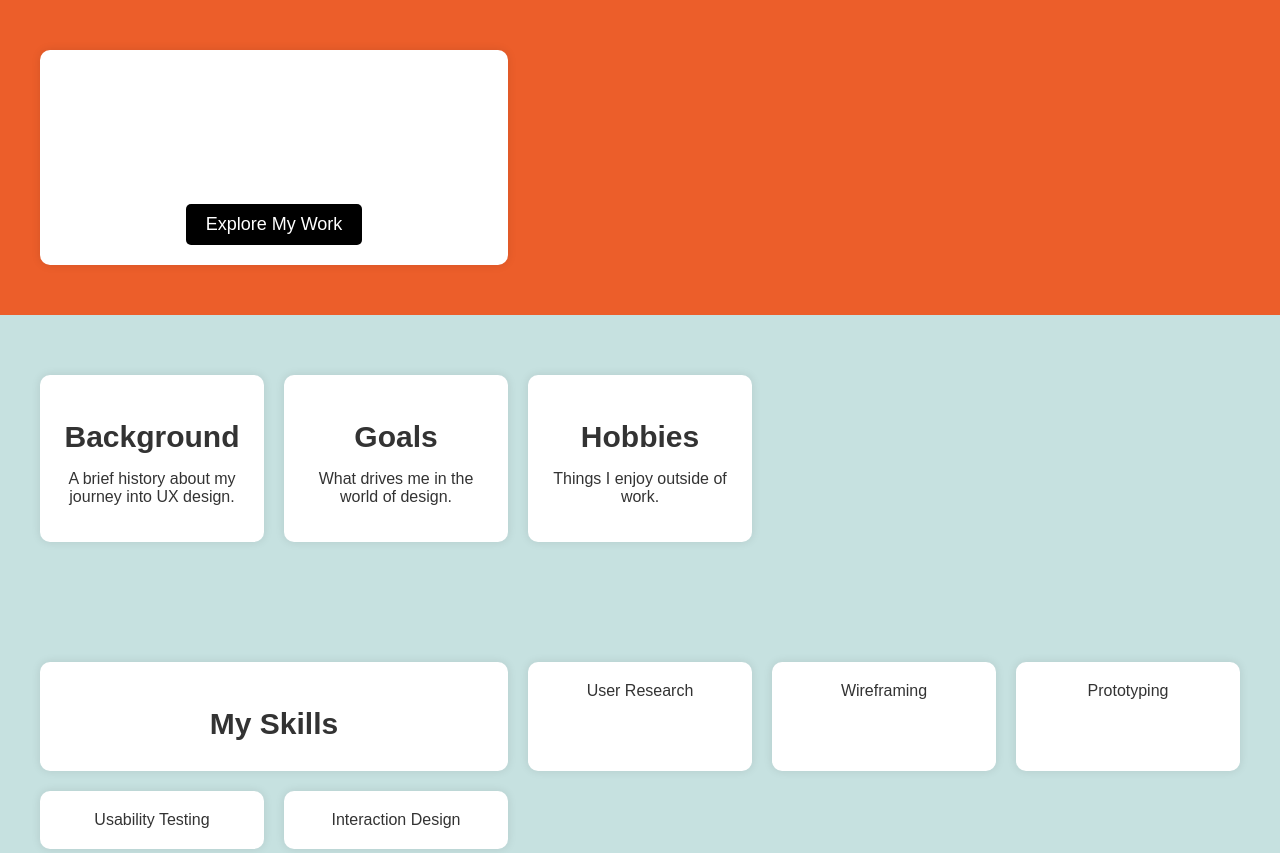
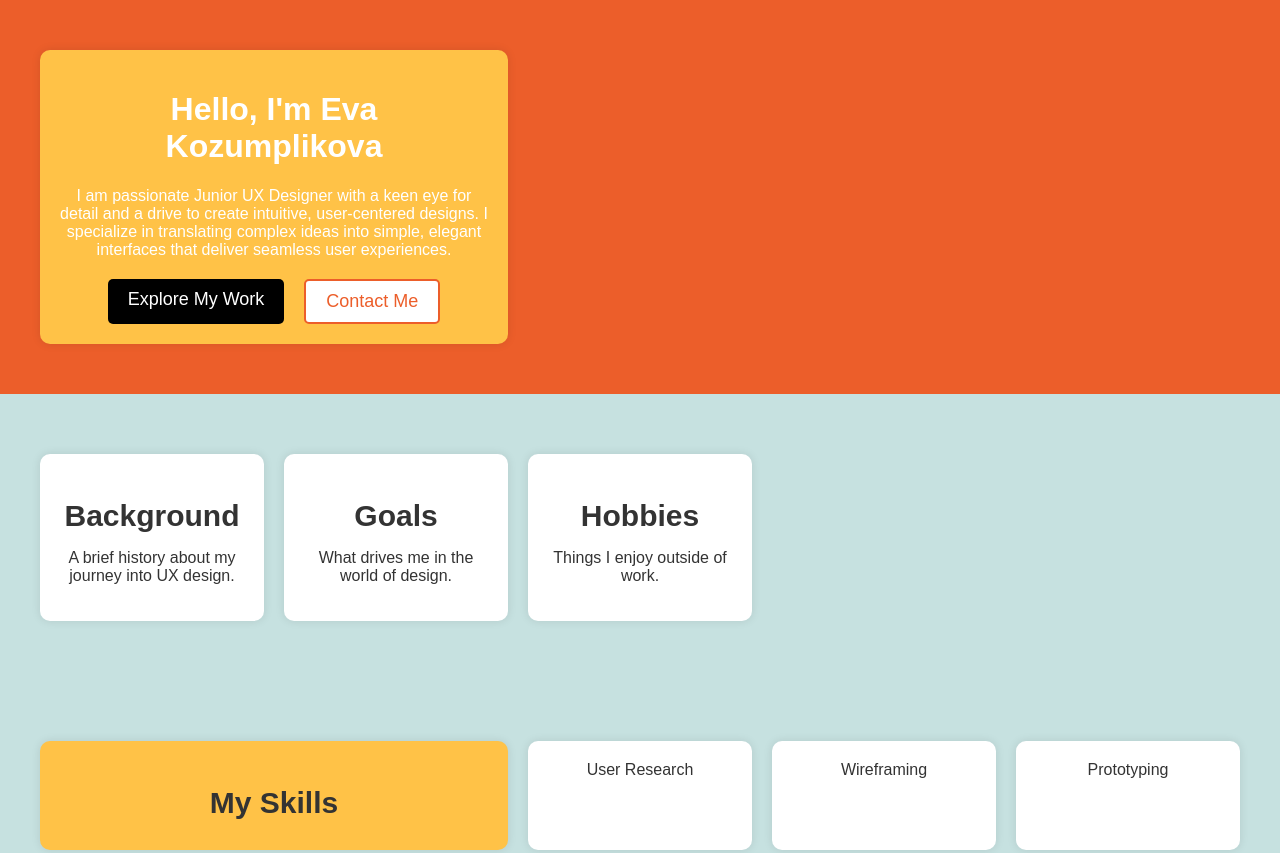
Before and after one commit to tibeva/Projekt-8, a plain HTML site: page index.html in a window 1280 px wide. Shown: the top 853 px of the page. Drawn offline with Linux system fonts and the light colour scheme.

Commit message:
1 commint 2 version

```diff
--- a/index.html
+++ b/index.html
@@ -10,9 +10,17 @@
     <header class="hero">
       <div class="bento-grid">
         <div class="box large">
-          <h1>Hello, I'm [Your Name]</h1>
-          <p>I create impactful user experiences that solve real problems.</p>
-          <a href="#portfolio" class="cta">Explore My Work</a>
+          <h1>Hello, I'm Eva Kozumplikova</h1>
+          <p>
+            I am passionate Junior UX Designer with a keen eye for detail and a
+            drive to create intuitive, user-centered designs. I specialize in
+            translating complex ideas into simple, elegant interfaces that
+            deliver seamless user experiences.
+          </p>
+          <div class="cta-container">
+            <a href="#portfolio" class="cta">Explore My Work</a>
+            <a href="#contact" class="cta contact-cta">Contact Me</a>
+          </div>
         </div>
       </div>
     </header>
@@ -62,7 +70,7 @@
       </div>
     </section>
 
-    <footer class="contact">
+    <footer id="contact" class="contact">
       <div class="bento-grid">
         <div class="box large">
           <h2>Get in Touch</h2>
--- a/styles.css
+++ b/styles.css
@@ -32,6 +32,14 @@ body {
 
 .box.large {
   grid-column: span 2;
+  background-color: #ffc247; /* Updated to the desired color */
+}
+
+.cta-container {
+  display: flex;
+  justify-content: center;
+  gap: 20px;
+  margin-top: 20px;
 }
 
 .cta {
@@ -40,9 +48,24 @@ body {
   padding: 10px 20px;
   font-size: 18px;
   text-decoration: none;
-  margin-top: 20px;
   display: inline-block;
   border-radius: 5px;
+  transition: background-color 0.3s;
+}
+
+.cta:hover {
+  background-color: #444;
+}
+
+.contact-cta {
+  background-color: white;
+  color: #ec5e2a;
+  border: 2px solid #ec5e2a;
+}
+
+.contact-cta:hover {
+  background-color: #ec5e2a;
+  color: white;
 }
 
 .about,
```
